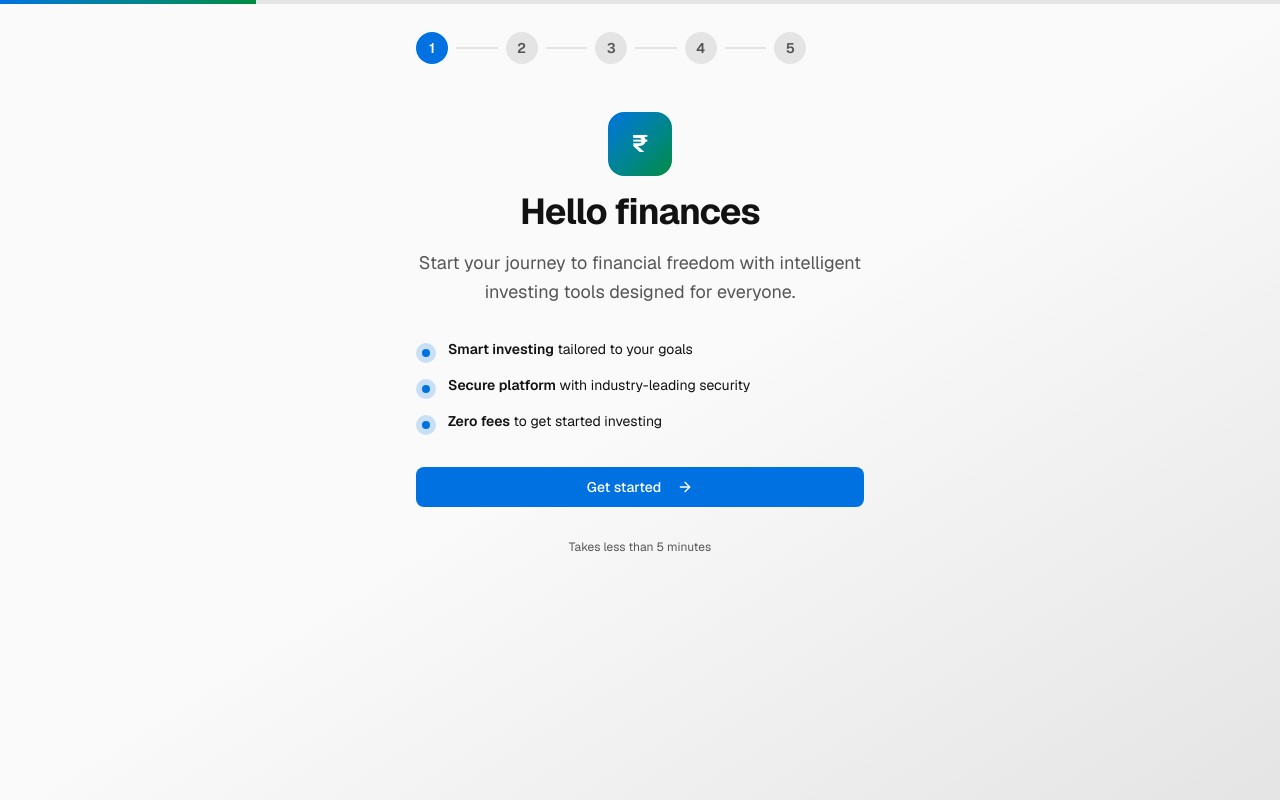
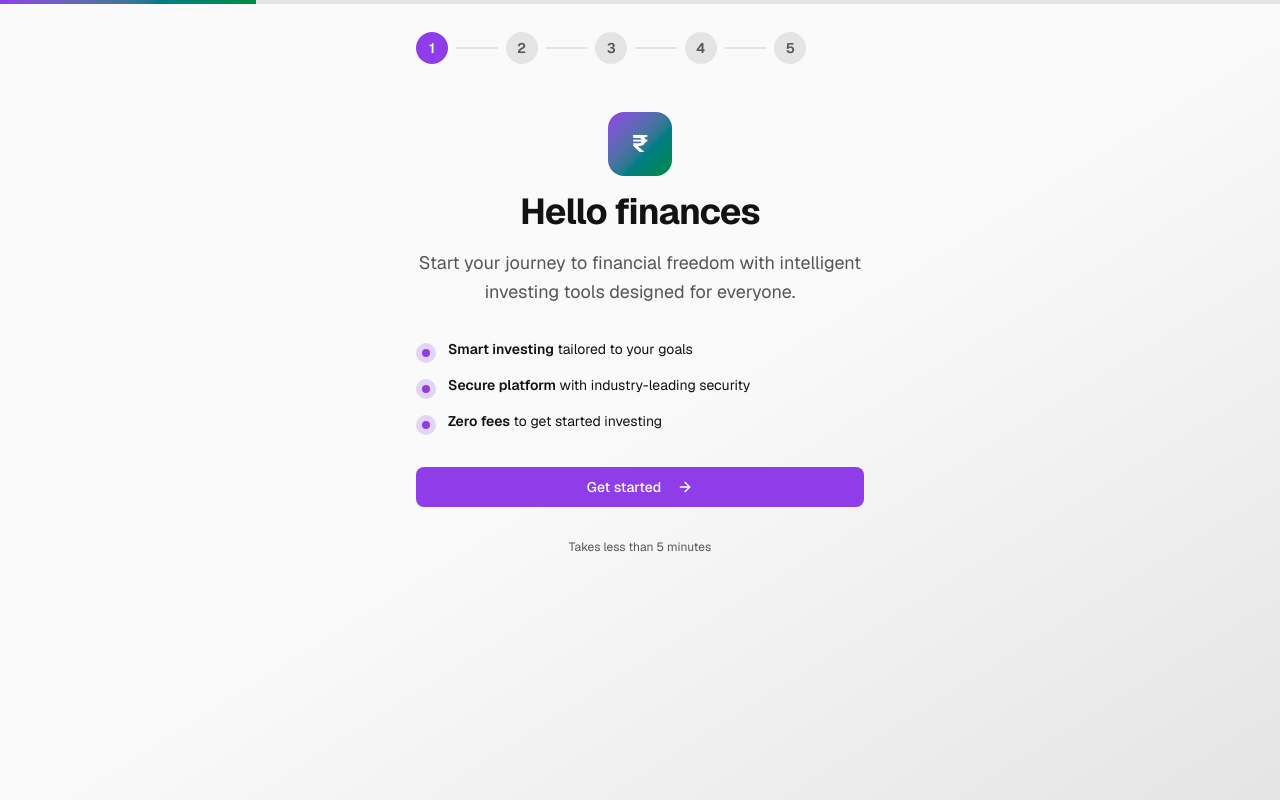
Before and after one commit to missionbells/onboarding-test, a Next.js app: page / in a window 1280 px wide. Built offline with nearby package versions, Linux system fonts and the light colour scheme.

Commit message:
Refactor: Adjust primary and accent colors for better contrast
Co-authored-by: eriksigbladh <eriksigbladh@gmail.com>

```diff
--- a/app/globals.css
+++ b/app/globals.css
@@ -11,7 +11,7 @@
   --card-foreground: oklch(0.18 0 0);
   --popover: oklch(1 0 0);
   --popover-foreground: oklch(0.18 0 0);
-  --primary: oklch(0.56 0.19 255);
+  --primary: oklch(0.56 0.24 300);
   --primary-foreground: oklch(1 0 0);
   --secondary: oklch(0.65 0.1 170);
   --secondary-foreground: oklch(1 0 0);
@@ -26,13 +26,13 @@
   --ring: oklch(0.52 0.22 162);
   --chart-1: oklch(0.52 0.22 162);
   --chart-2: oklch(0.65 0.1 170);
-  --chart-3: oklch(0.56 0.19 255);
+  --chart-3: oklch(0.56 0.24 300);
   --chart-4: oklch(0.828 0.189 84.429);
   --chart-5: oklch(0.769 0.188 70.08);
   --radius: 0.625rem;
   --sidebar: oklch(0.985 0 0);
   --sidebar-foreground: oklch(0.18 0 0);
-  --sidebar-primary: oklch(0.56 0.19 255);
+  --sidebar-primary: oklch(0.56 0.24 300);
   --sidebar-primary-foreground: oklch(1 0 0);
   --sidebar-accent: oklch(0.52 0.22 162);
   --sidebar-accent-foreground: oklch(1 0 0);
@@ -48,7 +48,7 @@
   --card-foreground: oklch(0.95 0 0);
   --popover: oklch(0.15 0 0);
   --popover-foreground: oklch(0.95 0 0);
-  --primary: oklch(0.65 0.2 255);
+  --primary: oklch(0.65 0.28 300);
   --primary-foreground: oklch(0.1 0 0);
   --secondary: oklch(0.42 0.185 170);
   --secondary-foreground: oklch(0.95 0 0);
@@ -63,12 +63,12 @@
   --ring: oklch(0.65 0.1 170);
   --chart-1: oklch(0.52 0.22 162);
   --chart-2: oklch(0.65 0.1 170);
-  --chart-3: oklch(0.65 0.2 255);
+  --chart-3: oklch(0.65 0.28 300);
   --chart-4: oklch(0.627 0.265 303.9);
   --chart-5: oklch(0.645 0.246 16.439);
   --sidebar: oklch(0.12 0 0);
   --sidebar-foreground: oklch(0.95 0 0);
-  --sidebar-primary: oklch(0.65 0.2 255);
+  --sidebar-primary: oklch(0.65 0.28 300);
   --sidebar-primary-foreground: oklch(0.95 0 0);
   --sidebar-accent: oklch(0.65 0.1 170);
   --sidebar-accent-foreground: oklch(0.95 0 0);
```
